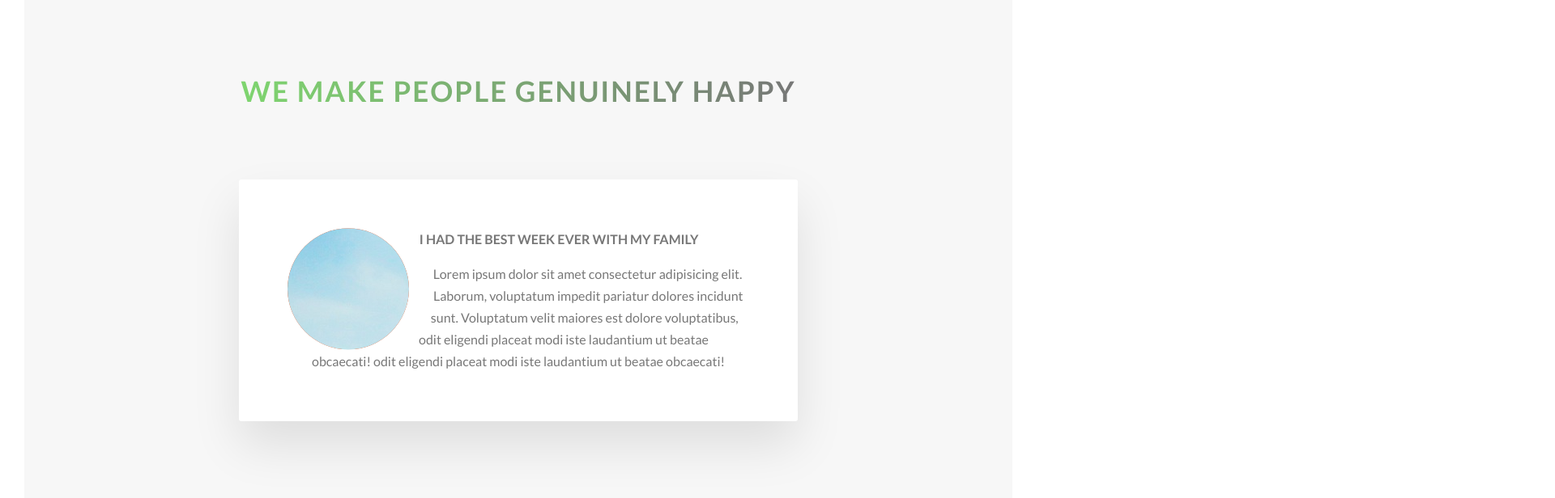
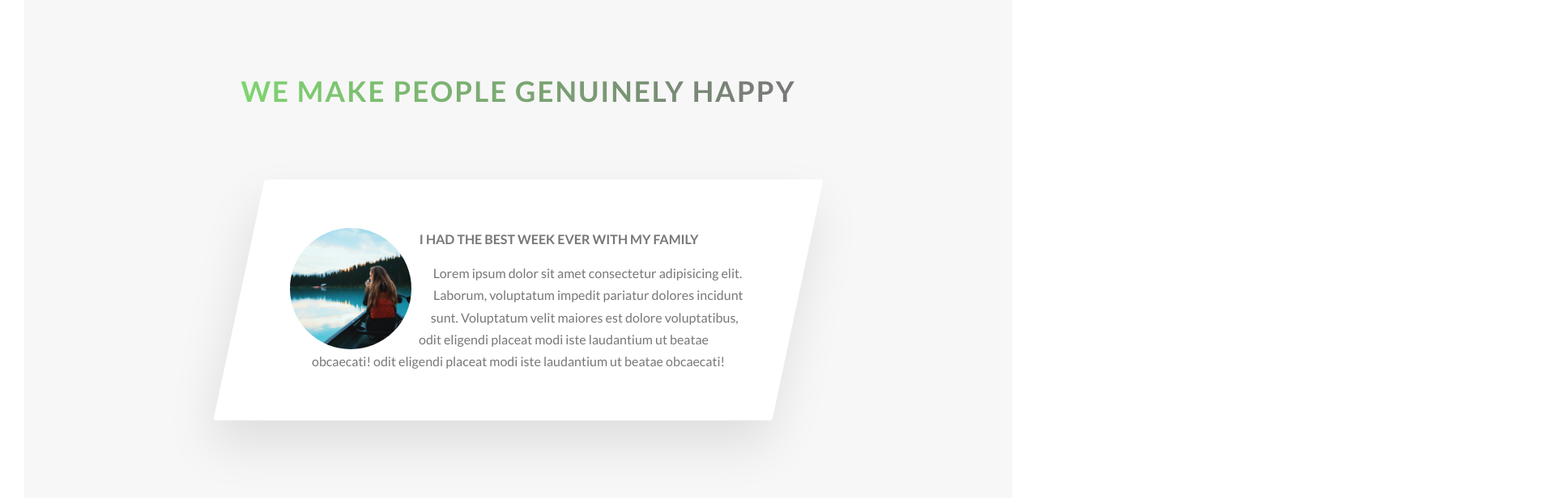
Before and after one commit to mark-ssh/NATOURS, a website: page index.html in a window 1280 px wide. Shown: the part 3313-3929 px from the top of the page at 81% size, 1920 px wide, since content can reach past the window. Drawn offline with Linux system fonts and the light colour scheme.

Commit message:
new story.css file

```diff
--- a/index.html
+++ b/index.html
@@ -240,10 +240,10 @@
             <div class="row">
                 <div class="story">
                     <figure class="story__shape">
-                        <img src="img/nat-8.jpg" alt="person on a boat" class="story-image">
+                        <img src="img/nat-8.jpg" alt="person on a boat" class="story__shape--image">
                     </figure>
                     <div class="story__text">
-                        <h3 class="heading-tertiary u-margin-bottom-small">I had the best week ever with my family</h3>
+                        <h3 class="heading-tertiary u-margin-bottom-small" >I had the best week ever with my family</h3>
                         <p>
                         Lorem ipsum dolor sit amet consectetur adipisicing elit. Laborum,
                         voluptatum impedit pariatur dolores incidunt sunt. Voluptatum velit
--- a/sass/components/_story.scss
+++ b/sass/components/_story.scss
@@ -7,17 +7,24 @@
     padding: 6rem;
     padding-left: 9rem;
     font-size: $default-font-size;
+    transform: skewX(-12deg);
+
 
     &__shape {
         width: 15rem;
         height: 15rem;
-        background-color: orangered;
         float: left;
         -webkit-shape-outside: circle(50% at 50% 50%);
         shape-outside: circle(50% at 50% 50%);
         -webkit-clip-path: circle(50% at 50% 50%);
         clip-path: circle(50% at 50% 50%);
-        transform: translateX(-3rem);
+        transform: translateX(-3rem) skewX(12deg);
 
+        &--image {
+            height: 100%;
+        }
+    }
+    &__text {
+        transform: skewX(12deg);
     }
 }
```
Also changed, not shown: css/style.css, 1 other file.
